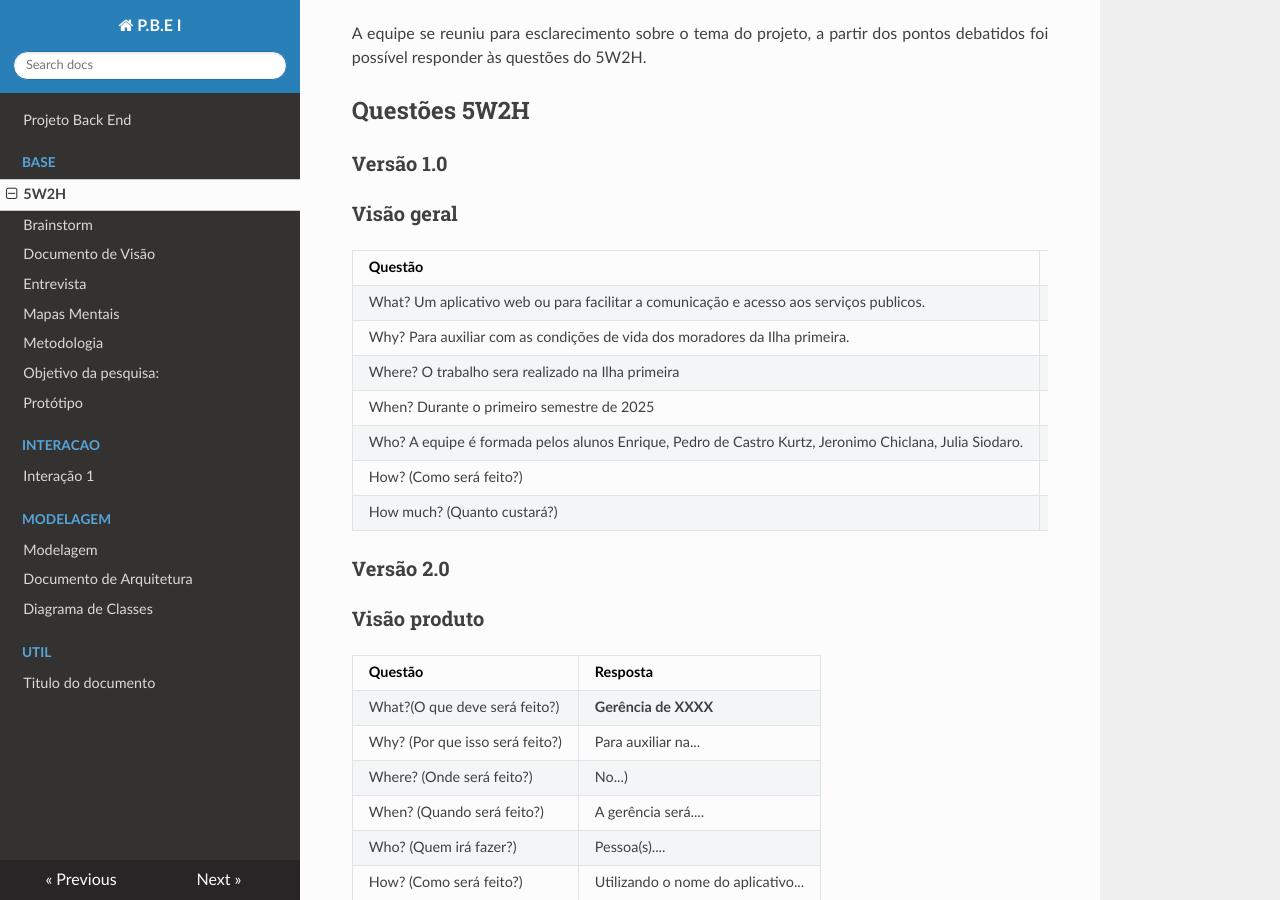
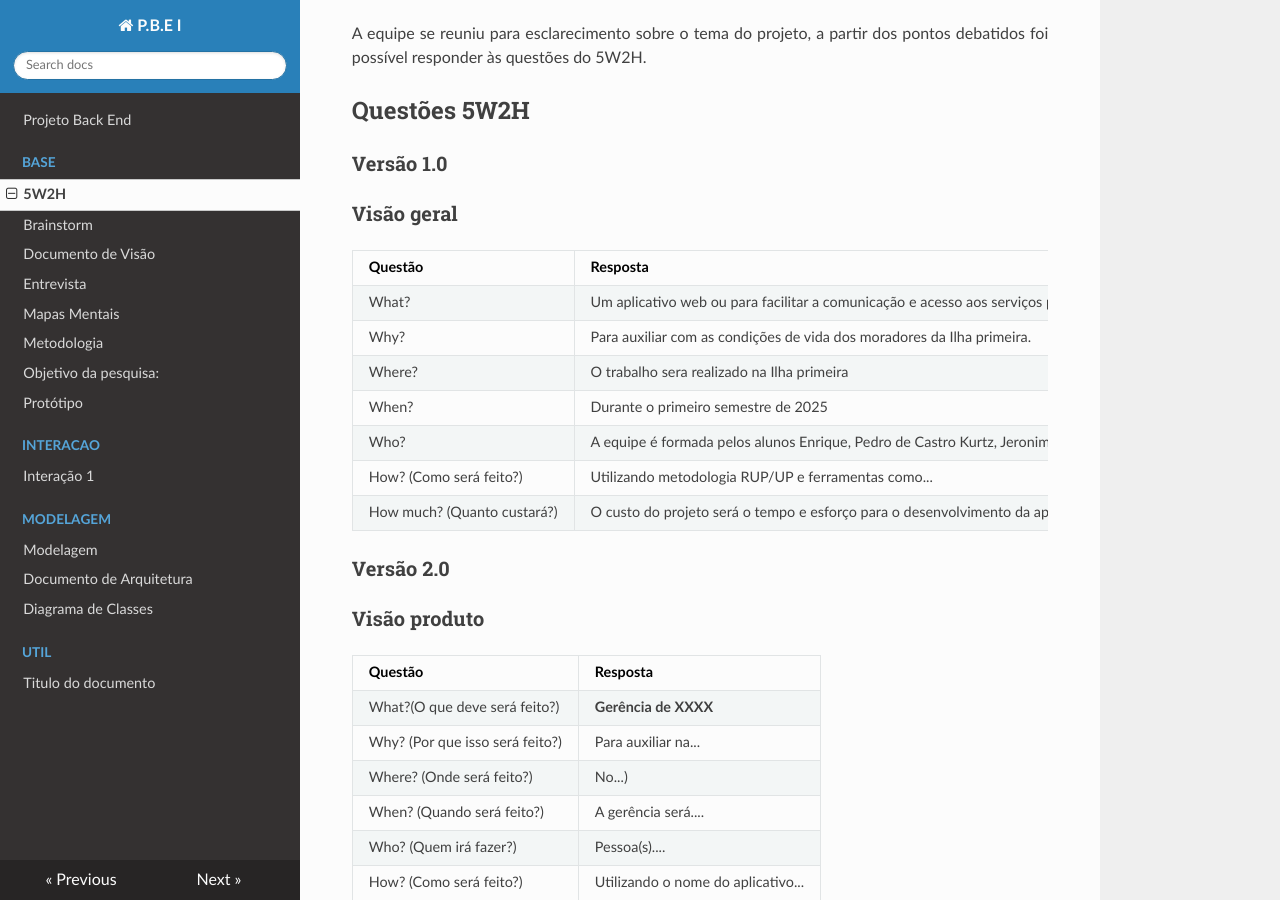
Before and after one commit to Projetos-de-Extensao/PBE_ADS_25.1_8001_ALPHA, an MkDocs documentation site: the page built from docs/base/5w2h.md, in a window 1280 px wide and 900 px high, scrolled down 357 px. Built offline with MkDocs 1.6.1, drawn with Linux system fonts in a browser that asks for light colours; nearby versions of some CDN libraries.

Commit message:
atualizacao de formatacao do 5W2H.md

```diff
--- a/docs/base/5w2h.md
+++ b/docs/base/5w2h.md
@@ -24,11 +24,11 @@
 
 |Questão|Resposta|
 |-------|--------|
-|What? Um aplicativo web ou para facilitar a comunicação e acesso aos serviços publicos.
-|Why? Para auxiliar com as condições de vida dos moradores da Ilha primeira.
-|Where? O trabalho sera realizado na Ilha primeira
-|When? Durante o primeiro semestre de 2025
-|Who? A equipe é formada pelos alunos Enrique, Pedro de Castro Kurtz, Jeronimo Chiclana, Julia Siodaro.
+|What? |Um aplicativo web ou para facilitar a comunicação e acesso aos serviços publicos.
+|Why? |Para auxiliar com as condições de vida dos moradores da Ilha primeira.
+|Where? |O trabalho sera realizado na Ilha primeira
+|When? |Durante o primeiro semestre de 2025
+|Who? |A equipe é formada pelos alunos Enrique, Pedro de Castro Kurtz, Jeronimo Chiclana, Julia Siodaro.
 |How? (Como será feito?)|Utilizando metodologia RUP/UP e ferramentas como...|
 |How much? (Quanto custará?)|O custo do projeto será o tempo e esforço para o desenvolvimento da aplicação|
 
```
